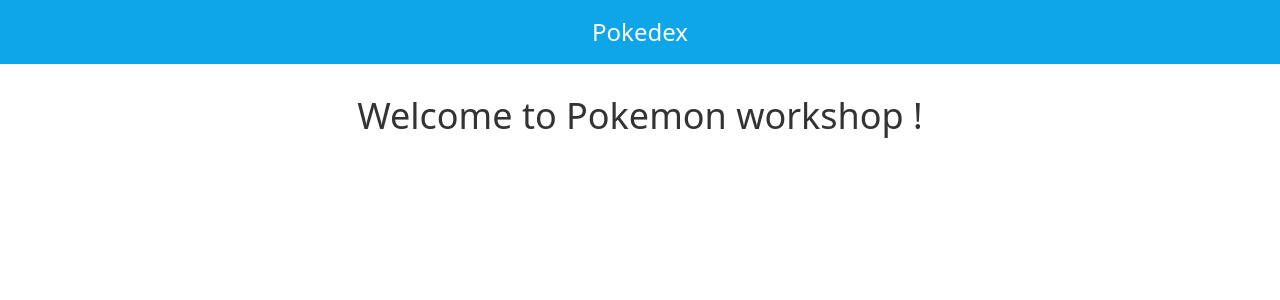
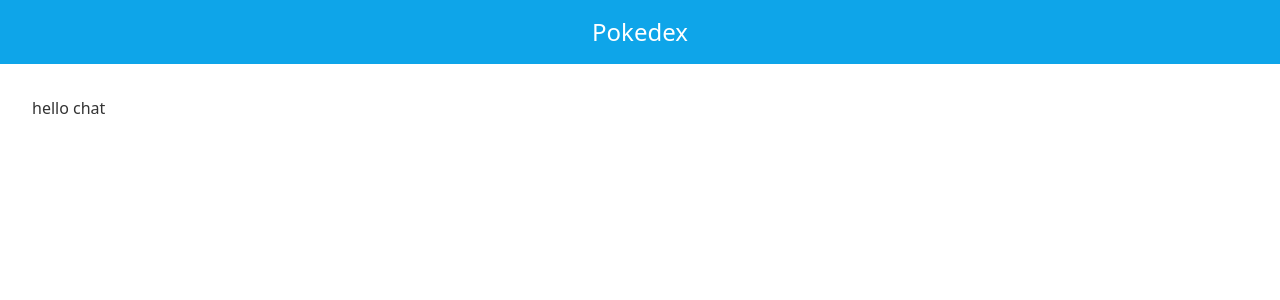
Before and after one commit to runyasak/only-chat-app-web, a Vue app: page /chats/1 in a window 1280 px wide. Shown: the top 300 px of the page. Built offline with nearby package versions, Linux system fonts and the light colour scheme.

Commit message:
feat: implement RouterView

```diff
--- a/src/App.vue
+++ b/src/App.vue
@@ -1,12 +1,8 @@
-<script setup lang="ts">
-import HomeView from "./pages/HomePage.vue";
-</script>
-
 <template>
   <div class="navbar bg-sky-500 flex justify-center">
     <div class="text-2xl text-white">Pokedex</div>
   </div>
   <div class="p-4 lg:p-8">
-    <HomeView></HomeView>
+    <RouterView></RouterView>
   </div>
 </template>
--- /dev/null
+++ b/src/pages/ChatDetailPage.vue
@@ -0,0 +1 @@
+<template>hello chat</template>
--- a/src/router/index.ts
+++ b/src/router/index.ts
@@ -9,6 +9,11 @@
       name: "home",
       component: HomePage,
     },
+    {
+      path: "/chats/:id",
+      name: "chats-id",
+      component: () => import("@/pages/ChatDetailPage.vue"),
+    },
   ],
 });
 
```
